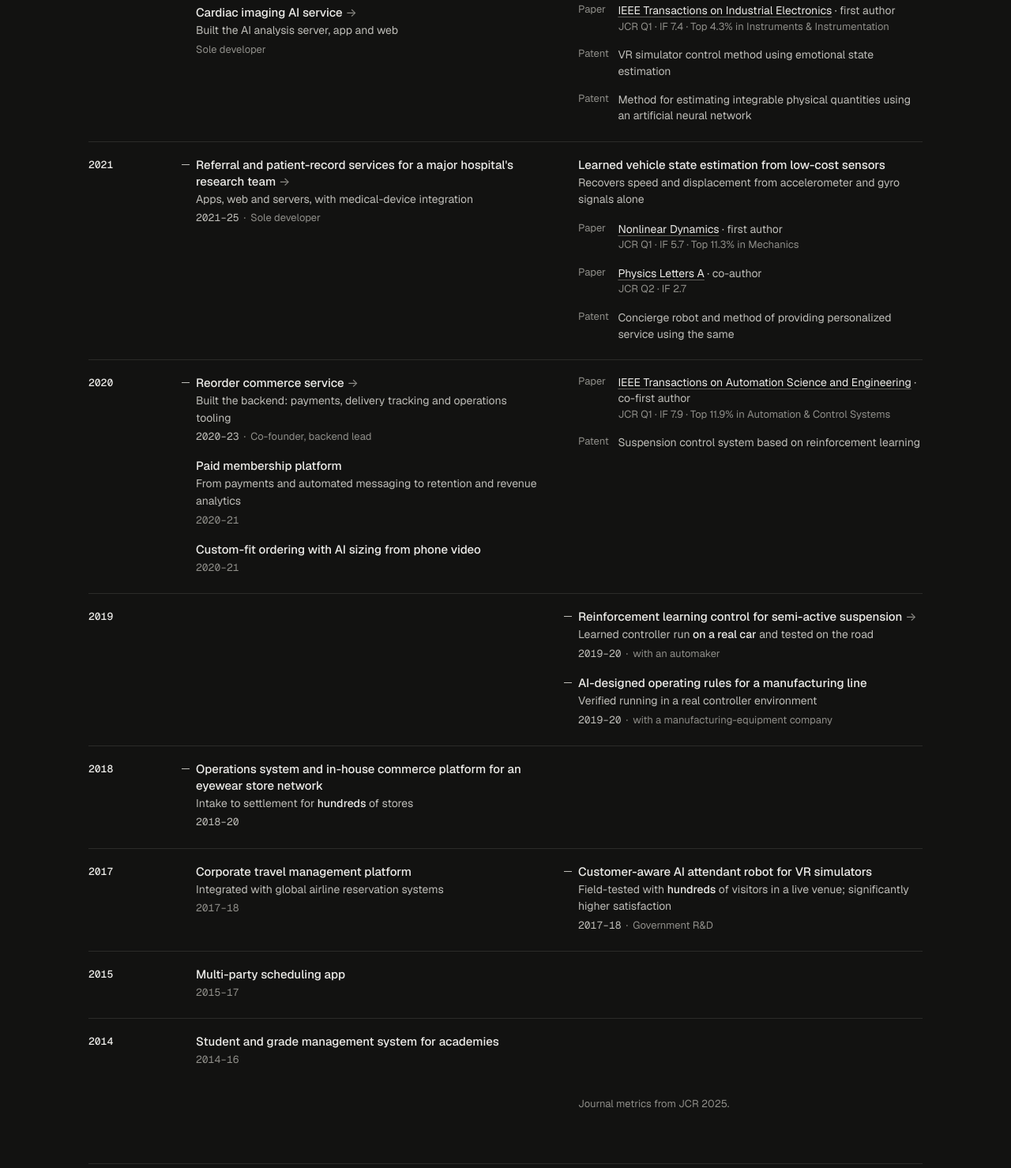
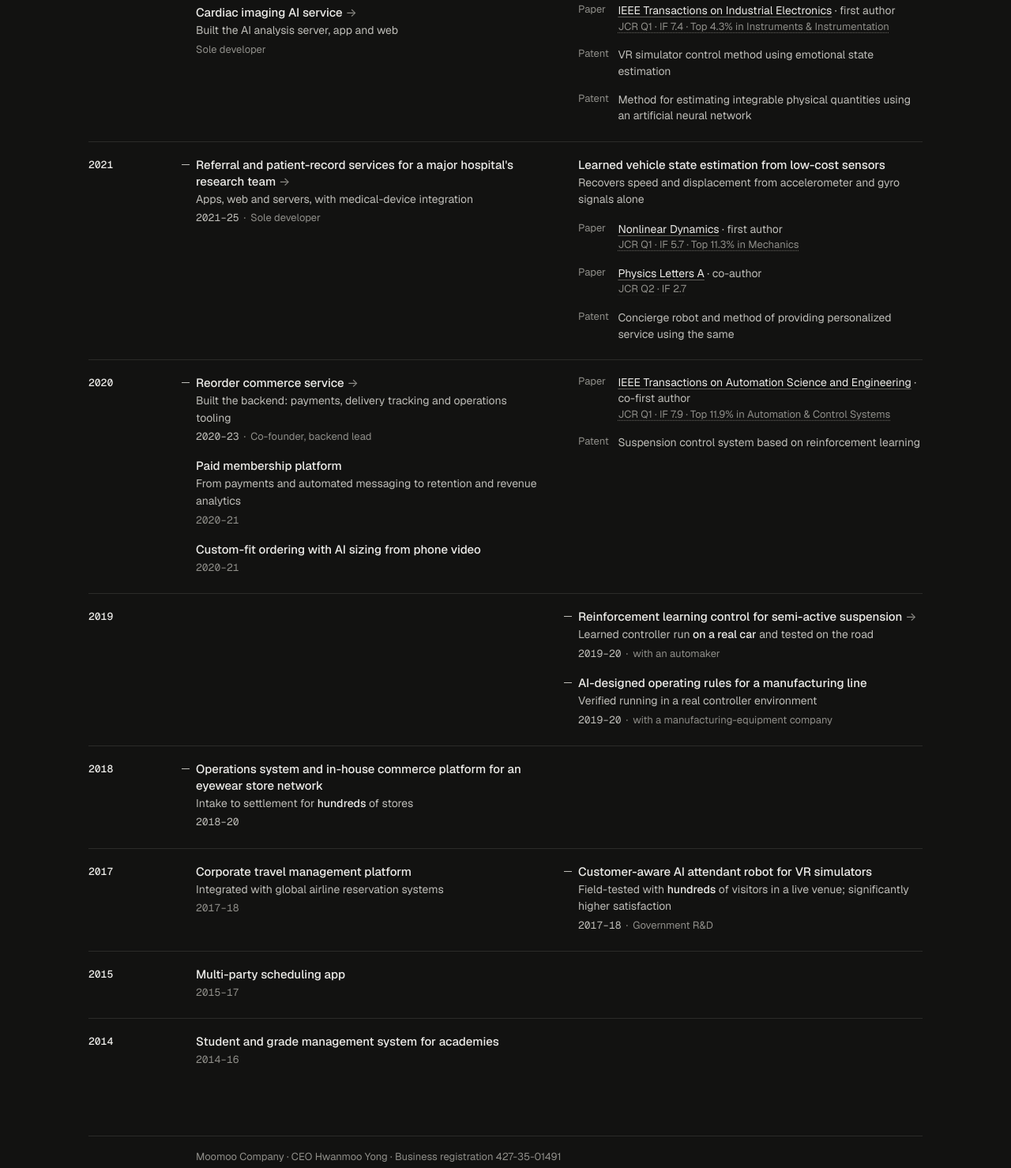
Before and after one commit to codemoo/hwanmoo.yong.phd, a plain HTML site: page index.html in a window 1280 px wide. Shown: the part 1542-3021 px from the top of the page at 79% size. Drawn offline with nearby package versions, Linux system fonts and the light colour scheme.

Commit message:
JCR note -> tooltip on the metrics line
Co-Authored-By: Claude Opus 5.5 <noreply@anthropic.com>

```diff
--- a/index.html
+++ b/index.html
@@ -128,6 +128,15 @@ html[lang="ko"] #locrow { display: none; }
 .minor .pv { color: var(--fg); text-decoration: underline; text-decoration-thickness: 1px; text-decoration-color: var(--faint); text-underline-offset: 3px; }
 .minor .pv:hover { text-decoration-color: var(--fg); }
 .minor .j { grid-column: 2; margin-top: 1px; font-size: 13px; color: var(--muted); text-wrap: pretty; }
+.tip { position: relative; cursor: help; text-decoration: underline dotted var(--faint); text-underline-offset: 3px; outline: none; }
+.tip::after {
+  content: attr(data-tip); position: absolute; left: 0; bottom: calc(100% + 6px); z-index: 5;
+  white-space: nowrap; padding: 4px 8px; border: 1px solid var(--line); border-radius: 5px;
+  background: var(--raise); color: var(--fg); font-size: 12px; line-height: 1.4;
+  opacity: 0; transform: translateY(2px); pointer-events: none; transition: opacity .12s, transform .12s;
+}
+.tip:hover::after, .tip:focus-visible::after, .tip:focus::after { opacity: 1; transform: none; }
+@media (prefers-reduced-motion: reduce) { .tip::after { transition: none; } }
 .note { padding-top: 14px; font-size: 13px; color: var(--muted); }
 .note-row .note { grid-column: 3; }
 .it .when .nw { color: var(--soft); }
@@ -318,7 +327,6 @@ html[lang="ko"] #locrow { display: none; }
     </div>
     <div class="bylabel only-m"><span data-i18n="byYear">By year</span><span class="legend" aria-hidden="true"><span data-i18n="dev">Development</span><span data-i18n="res">Research</span></span></div>
     <div id="years"></div>
-    <div class="g3 note-row"><p class="note" data-i18n="jcrNote">Journal metrics from JCR 2025.</p></div>
   </section>
 
   <footer class="foot g3">
@@ -345,7 +353,7 @@ html[lang="ko"] #locrow { display: none; }
       kTeach: "Teaching", teach: "Lecturer in Mechanical Engineering, Yonsei University", course: "Graduate course: Optimal Control and Reinforcement Learning",
       dev: "Development", res: "Research", byYear: "By year",
       kPaper: "Paper", kPatent: "Patent",
-      jcrNote: "Journal metrics from JCR 2025.",
+      jcrNote: "Journal metrics from JCR 2025.", jcrTip: "Journal Citation Reports 2025",
       top: function (p, c) { return "Top\u00a0" + p + "% in " + c; },
       contact: "Contact", copy: "Copy", copied: "Copied", selected: "Selected",
       biz: "Moomoo Company · CEO Hwanmoo Yong · Business registration 427-35-01491",
@@ -360,7 +368,7 @@ html[lang="ko"] #locrow { display: none; }
       kTeach: "강의", teach: "연세대학교 기계공학과 강사", course: "대학원 과목: 최적제어 및 강화학습",
       dev: "개발", res: "연구", byYear: "연도별",
       kPaper: "논문", kPatent: "특허",
-      jcrNote: "저널 지표는 JCR 2025 기준입니다.",
+      jcrNote: "저널 지표는 JCR 2025 기준입니다.", jcrTip: "JCR 2025 기준",
       top: function (p, c) { return c + " 분야 상위\u00a0" + p + "%"; },
       contact: "연락처", copy: "복사", copied: "복사됨", selected: "선택됨",
       biz: "무무컴퍼니 · 대표 용환무 · 사업자등록번호 427-35-01491",
@@ -516,7 +524,7 @@ html[lang="ko"] #locrow { display: none; }
       body = esc(c.t);
     }
     return "<li class=\"it minor\"><span class=\"k\">" + esc(it.kind === "paper" ? L.kPaper : L.kPatent) + "</span><span>" + body + "</span>" +
-      (j ? "<span class=\"j\">" + esc(j) + "</span>" : "") + "</li>";
+      (j ? "<span class=\"j\"><span class=\"tip\" tabindex=\"0\" data-tip=\"" + esc(L.jcrTip) + "\">" + esc(j) + "</span></span>" : "") + "</li>";
   }
 
   function itemHTML(it) {
```
